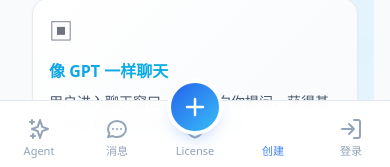
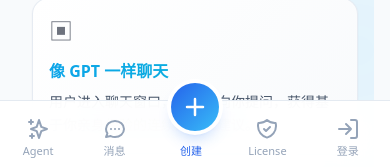
Before and after one commit to DVDguzhou/bright-agent, a Next.js app: page / in a window 390 px wide. Shown: the part 677-844 px from the top of the page. Built offline with nearby package versions, Linux system fonts and the light colour scheme; no server answers.

Commit message:
fix bugs

```diff
--- a/src/app/life-agents/[id]/page.tsx
+++ b/src/app/life-agents/[id]/page.tsx
@@ -1,6 +1,7 @@
 "use client";
 
 import { useEffect, useMemo, useState } from "react";
+import { createPortal } from "react-dom";
 import { useParams, useRouter } from "next/navigation";
 import Link from "next/link";
 import Image from "next/image";
@@ -82,6 +83,11 @@
   const [message, setMessage] = useState("");
   const [showPurchase, setShowPurchase] = useState(false);
   const [voiceEnrollBanner, setVoiceEnrollBanner] = useState<"warn" | null>(null);
+  const [portalReady, setPortalReady] = useState(false);
+
+  useEffect(() => {
+    setPortalReady(true);
+  }, []);
 
   const questionCount = useMemo(() => {
     const n = parseInt(questionCountInput, 10);
@@ -366,20 +372,32 @@
 
       </div>
 
-      {/* ===== 购买面板（Bottom Sheet 浮层） ===== */}
-      {showPurchase && (
+      {/* 购买面板挂到 body，避免被 main z-10 压在全局底栏下面 */}
+      {portalReady &&
+        showPurchase &&
+        createPortal(
           <>
-          <div className="fixed inset-0 z-[60] bg-black/40" onClick={() => setShowPurchase(false)} />
-          <div className="fixed inset-x-0 bottom-0 z-[70] rounded-t-2xl bg-white px-5 pb-[max(1.5rem,env(safe-area-inset-bottom))] pt-5 shadow-2xl">
+            <div
+              className="fixed inset-0 z-[200] bg-black/40"
+              aria-hidden
+              onClick={() => setShowPurchase(false)}
+            />
+            <div className="fixed inset-x-0 bottom-0 z-[210] max-h-[85vh] overflow-y-auto rounded-t-2xl bg-white px-5 pb-[max(1.5rem,env(safe-area-inset-bottom))] pt-5 shadow-2xl">
               <div className="flex items-center justify-between">
                 <h2 className="text-base font-semibold text-slate-900">购买提问次数</h2>
-              <button onClick={() => setShowPurchase(false)} className="flex h-7 w-7 items-center justify-center rounded-full bg-slate-100 text-slate-400 hover:text-slate-600">
+                <button
+                  type="button"
+                  onClick={() => setShowPurchase(false)}
+                  className="flex h-7 w-7 items-center justify-center rounded-full bg-slate-100 text-slate-400 hover:text-slate-600"
+                >
                   <svg className="h-4 w-4" fill="none" stroke="currentColor" strokeWidth={2.5} viewBox="0 0 24 24">
                     <path strokeLinecap="round" strokeLinejoin="round" d="M6 18L18 6M6 6l12 12" />
                   </svg>
                 </button>
               </div>
-            <p className="mt-1 text-xs text-slate-400">1–500 次，按次收费，每次 ¥{(profile.pricePerQuestion / 100).toFixed(2)}</p>
+              <p className="mt-1 text-xs text-slate-400">
+                1–500 次，按次收费，每次 ¥{(profile.pricePerQuestion / 100).toFixed(2)}
+              </p>
               <div className="mt-4 flex items-end gap-4">
                 <div className="flex-1">
                   <label className="mb-1.5 block text-xs font-medium text-slate-500">购买次数</label>
@@ -400,6 +418,7 @@
                 </div>
               </div>
               <button
+                type="button"
                 onClick={purchase}
                 disabled={purchasing || questionCount < MIN_QUESTIONS}
                 className="mt-5 w-full rounded-xl bg-blue-600 py-3.5 text-sm font-semibold text-white transition hover:bg-blue-700 active:bg-blue-800 disabled:opacity-50"
@@ -410,9 +429,10 @@
                     ? `确认购买 ${Math.min(MAX_QUESTIONS, questionCount)} 次`
                     : "请输入购买次数"}
               </button>
-            {message && <p className="mt-3 text-center text-sm text-blue-600">{message}</p>}
+              {message ? <p className="mt-3 text-center text-sm text-blue-600">{message}</p> : null}
             </div>
-        </>
+          </>,
+          document.body
         )}
 
       {/* ===== 底部固定操作栏 ===== */}
--- a/src/components/Nav.tsx
+++ b/src/components/Nav.tsx
@@ -240,7 +240,7 @@
       {/* 手机+平板：底部导航栏；Agent 详情/聊天页有专用操作栏时隐藏 */}
       {!/^\/life-agents\/[^/]+/.test(pathname) && (
         <>
-          {/* 中间凸起的创建按钮（独立 fixed 层，避免被遮挡） */}
+          {/* 中间凸起与第 3 列「创建」对齐：Agent | 消息 | 创建 | License | 我的 */}
           <Link
             href="/life-agents/create"
             className="fixed bottom-[calc(env(safe-area-inset-bottom)+2.25rem)] left-1/2 z-[60] flex h-12 w-12 -translate-x-1/2 lg:hidden items-center justify-center rounded-full bg-gradient-to-br from-blue-600 to-sky-400 shadow-lg shadow-blue-500/30 ring-4 ring-white transition-transform active:scale-95"
@@ -251,16 +251,20 @@
             </svg>
           </Link>
 
-          <div className="fixed bottom-0 left-0 right-0 z-50 flex lg:hidden items-center justify-around border-t border-slate-200/90 bg-white supports-[backdrop-filter]:bg-white/95 supports-[backdrop-filter]:backdrop-blur-xl pb-[env(safe-area-inset-bottom)] pt-2">
-            {navLinks.map((link) => {
+          <div className="fixed bottom-0 left-0 right-0 z-50 flex lg:hidden items-end justify-around border-t border-slate-200/90 bg-white supports-[backdrop-filter]:bg-white/95 supports-[backdrop-filter]:backdrop-blur-xl pb-[env(safe-area-inset-bottom)] pt-2">
+            {(() => {
+              const [lifeAgentsLink, messagesLink, licenseLink] = navLinks;
+              const renderTab = (
+                link: (typeof navLinks)[number],
+                showBadge: boolean
+              ) => {
                 const Icon = link.Icon;
                 const active = pathname === link.href;
-              const showBadge = link.href === "/dashboard/messages" && hasMessages && pathname !== "/dashboard/messages";
                 return (
                   <Link
                     key={link.href}
                     href={link.href}
-                  className={`relative flex flex-col items-center gap-0.5 px-3 py-2 min-w-0 flex-1 transition-colors ${
+                    className={`relative flex min-w-0 flex-1 flex-col items-center gap-0.5 px-2 py-2 transition-colors ${
                       active ? "text-blue-600" : "text-slate-400"
                     }`}
                   >
@@ -270,16 +274,28 @@
                         <span className="absolute -top-0.5 right-0 h-2 w-2 rounded-full bg-rose-500 ring-2 ring-white" aria-hidden />
                       )}
                     </span>
-                  <span className="text-[11px] font-medium truncate w-full text-center">{link.label}</span>
+                    <span className="w-full truncate text-center text-[11px] font-medium">{link.label}</span>
                   </Link>
                 );
-            })}
-
-            {/* 中间占位，给凸起按钮留空间 */}
-            <div className="flex flex-col items-center gap-0.5 px-3 py-2 min-w-0 flex-1">
-              <div className="h-6 w-6" />
-              <span className="text-[11px] font-medium text-blue-500">创建</span>
+              };
+              return (
+                <>
+                  {renderTab(
+                    lifeAgentsLink,
+                    false
+                  )}
+                  {renderTab(
+                    messagesLink,
+                    hasMessages && pathname !== "/dashboard/messages"
+                  )}
+                  <div className="flex min-w-0 flex-1 flex-col items-center gap-0.5 px-2 py-2">
+                    <div className="h-6 w-6 shrink-0" aria-hidden />
+                    <span className="text-[11px] font-medium text-blue-600">创建</span>
                   </div>
+                  {renderTab(licenseLink, false)}
+                </>
+              );
+            })()}
 
             {user ? (
               <Link
```
Lines whose indentation alone changed are shown as unchanged.
